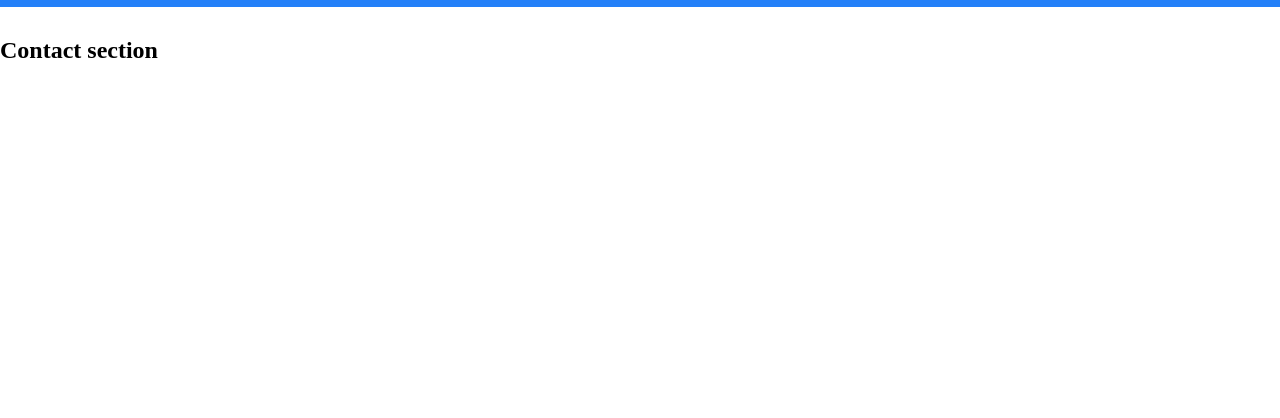
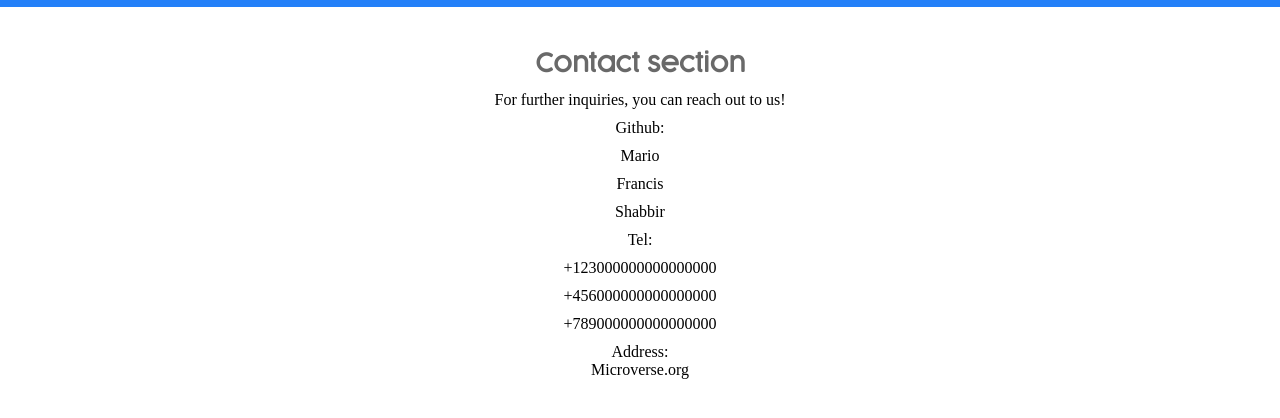
Before and after one commit to hunter4466/awesome_books_pairpr, a plain HTML site: page index.html in a window 1280 px wide. Both pictures are taken after a click on the link "Contact". Shown: the part 40-458 px from the top of the page. Drawn offline with Linux system fonts and the light colour scheme.

Commit message:
Add contact section

```diff
--- a/Assets/Javascript/index.js
+++ b/Assets/Javascript/index.js
@@ -216,6 +216,12 @@ formObjButton.addEventListener('click', (event) => {
     buildHtml(true);
     formObjTitle.value = '';
     formObjAuthor.value = '';
+  } else {
+    let notice = document.getElementById('notice');
+    notice.innerHTML = "Fields cannot be blank";
+    setTimeout(()=> {
+     notice.innerHTML = ''
+    }, 2000)
   }
 });
 
--- a/Assets/Styles/main.css
+++ b/Assets/Styles/main.css
@@ -199,6 +199,7 @@ body{
   font-size: 15px;
 }
 
+.contact-info,
 .books_form,
 .main_grid_book {
   width: 50%;
@@ -352,3 +353,18 @@ body{
   width: 2px;
 }
 /* ----------------- books section ---------------------- */
+
+.contact-info {
+  text-align: center;
+}
+
+.channels li {
+  margin: 10px 0;
+}
+
+#notice {
+  color: red;
+  font-size: 13px;
+  font-family: "Lato1", serif ;
+  padding: 10px;
+}
--- a/index.html
+++ b/index.html
@@ -27,11 +27,34 @@
             <h3 class="form_title">Add a new book</h3>
             <input class="book_title" id="book_title" type="text" placeholder="Title">
             <input class="book_author" id="book_author" type="text" placeholder="Author">
+            <p id="notice"></p>
             <button class="add_button" id="add_button" type="button">Add</button>
         </form>
     </section>
     <section id="sec_3" class="sec_3">
-        <h1>Contact section</h1>
+        <h2 class="main_title">Contact section</h2>
+        <div class="contact-info">
+            <p>For further inquiries, you can reach out to us!</p>
+            <ul class="channels">
+                <li>Github:
+                    <ul>
+                        <li>Mario</li>
+                        <li>Francis</li>
+                        <li>Shabbir</li>
+                    </ul>
+                </li>
+                <li>Tel:
+                    <ul>
+                        <li>+123000000000000000</li>
+                        <li>+456000000000000000</li>
+                        <li>+789000000000000000</li>
+                    </ul>
+                </li>
+                <li>Address:
+                    <ul>Microverse.org</ul>
+                </li>
+            </ul>
+        </div>
     </section>
     <script src="Assets/Javascript/index.js"></script>
 </body>
```
